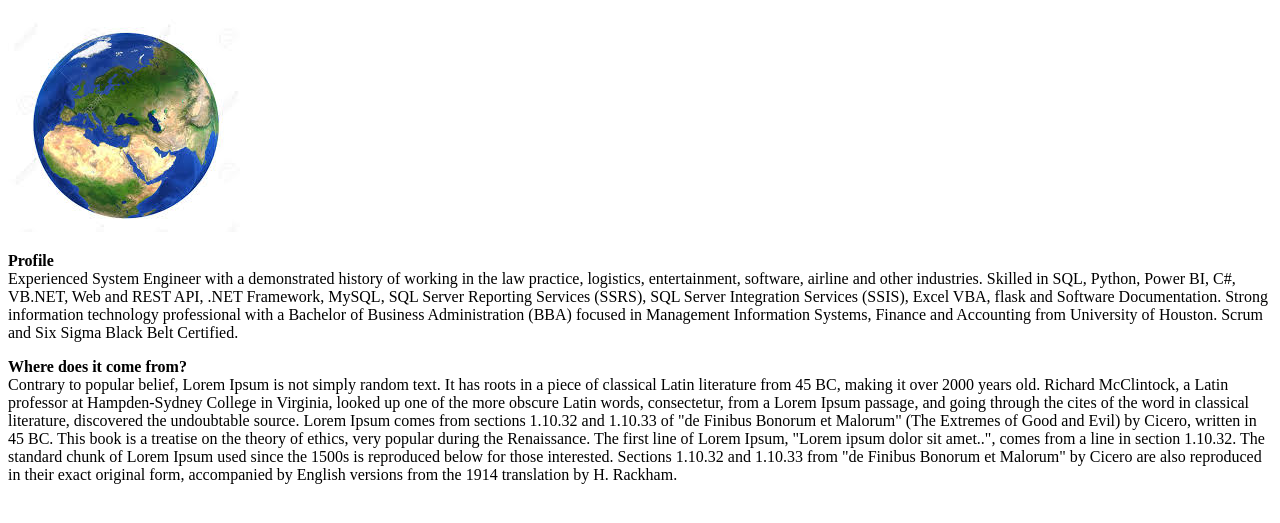
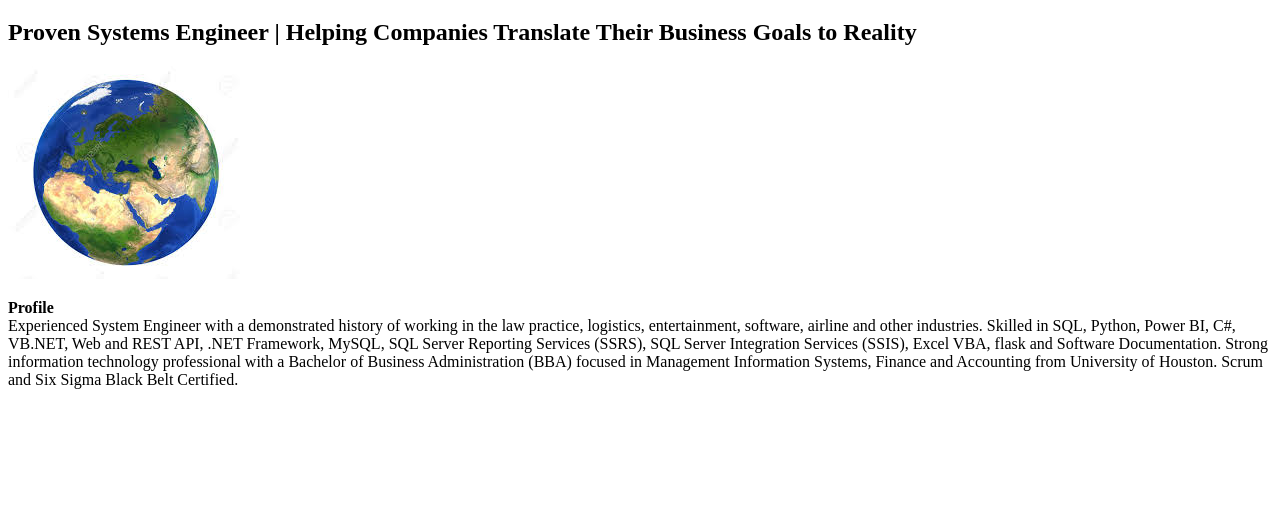
Before and after one commit to khanoftexas/khanoftexas.github.io, a plain HTML site: page index.html in a window 1280 px wide. Shown: the part 61-584 px from the top of the page. Drawn offline with Linux system fonts and the light colour scheme.

Commit message:
initial load

```diff
--- a/index.html
+++ b/index.html
@@ -4,17 +4,14 @@
     <meta charset="UTF-8">
     <meta name="viewport" content="width=device-width, initial-scale=1.0">
     <meta http-equiv="X-UA-Compatible" content="ie=edge">
-    <title>Document</title>
+    <title>Ehsan Khan - Get to know him</title>
 </head>
 <body>
     <h1>Ehsan Khan</h1>
+    <h2>Proven Systems Engineer | Helping Companies Translate Their Business Goals to Reality</h2>
     <img src="world.jpg" alt="This is my world">
     <p><b>Profile</b><br>
         Experienced System Engineer with a demonstrated history of working in the law practice, logistics, entertainment, software, airline and other industries. Skilled in SQL, Python, Power BI, C#, VB.NET, Web and REST API, .NET Framework, MySQL, SQL Server Reporting Services (SSRS), SQL Server Integration Services (SSIS), Excel VBA, flask and Software Documentation. Strong information technology professional with a Bachelor of Business Administration (BBA) focused in Management Information Systems, Finance and Accounting from University of Houston. Scrum and Six Sigma Black Belt Certified.</p>
-    <p><b>Where does it come from?</b><br>
-        Contrary to popular belief, Lorem Ipsum is not simply random text. It has roots in a piece of classical Latin literature from 45 BC, making it over 2000 years old. Richard McClintock, a Latin professor at Hampden-Sydney College in Virginia, looked up one of the more obscure Latin words, consectetur, from a Lorem Ipsum passage, and going through the cites of the word in classical literature, discovered the undoubtable source. Lorem Ipsum comes from sections 1.10.32 and 1.10.33 of "de Finibus Bonorum et Malorum" (The Extremes of Good and Evil) by Cicero, written in 45 BC. This book is a treatise on the theory of ethics, very popular during the Renaissance. The first line of Lorem Ipsum, "Lorem ipsum dolor sit amet..", comes from a line in section 1.10.32.
-
-        The standard chunk of Lorem Ipsum used since the 1500s is reproduced below for those interested. Sections 1.10.32 and 1.10.33 from "de Finibus Bonorum et Malorum" by Cicero are also reproduced in their exact original form, accompanied by English versions from the 1914 translation by H. Rackham.</p>
 
     </body>
 </html>
```
